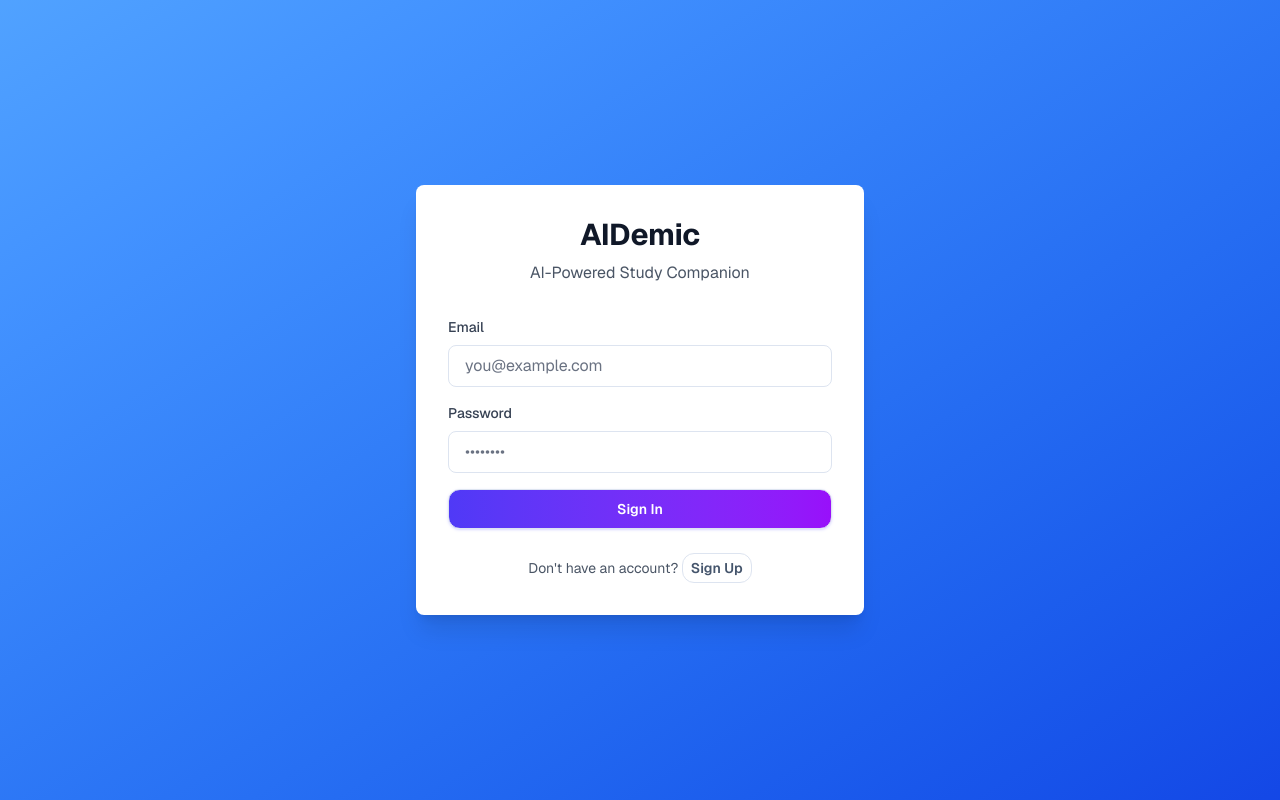
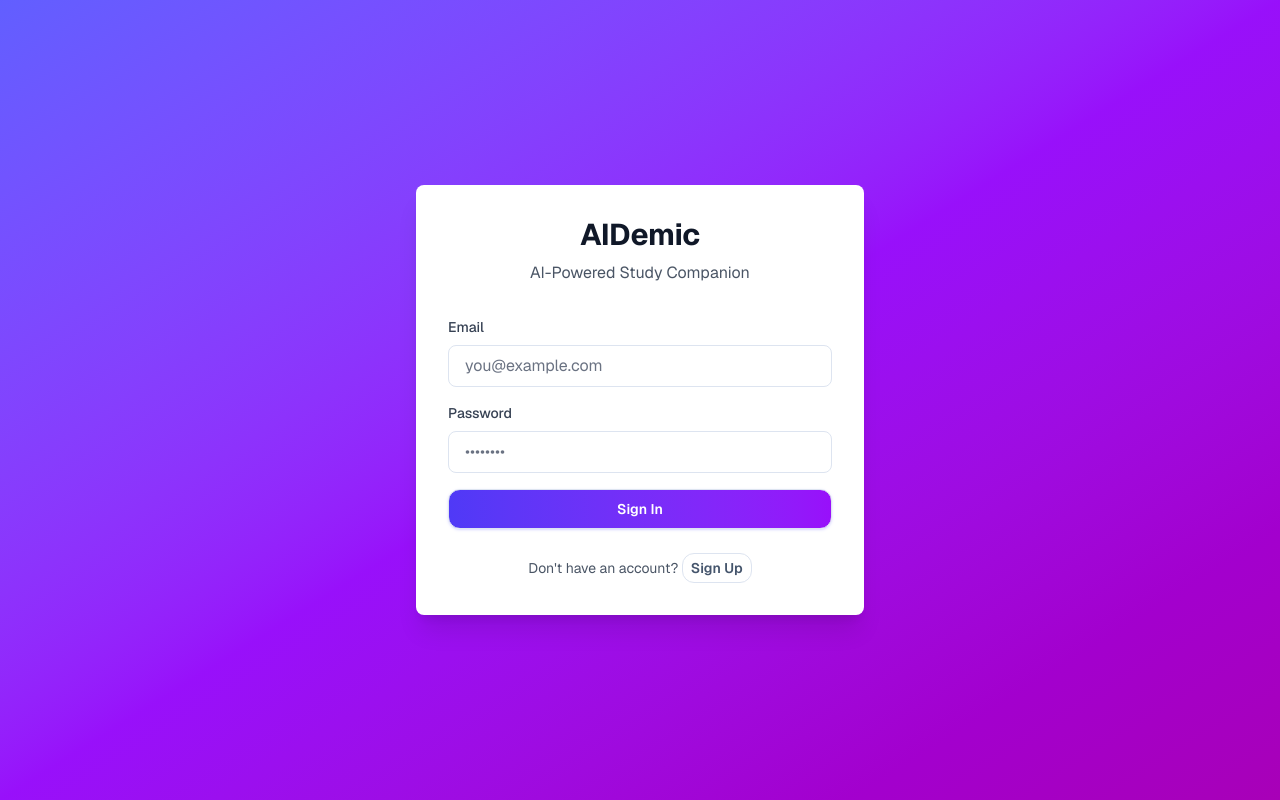
Before and after one commit to sricharanponna777/aidemic, a Next.js app: page /login in a window 1280 px wide. Built offline with nearby package versions, Linux system fonts and the light colour scheme; no server answers.

Commit message:
BG of login screen is aligned to app

```diff
--- a/src/app/login/page.tsx
+++ b/src/app/login/page.tsx
@@ -102,7 +102,7 @@ export default function LoginPage() {
   };
 
   return (
-    <div className="min-h-screen bg-linear-to-br from-blue-400 to-blue-700 dark:from-blue-600 dark:to-blue-950 flex items-center justify-center p-4">
+    <div className="min-h-screen bg-linear-to-br from-indigo-500 via-purple-600 to-fuchsia-700 dark:from-indigo-950 dark:via-purple-950 dark:to-fuchsia-950 flex items-center justify-center p-4">
       <div className="w-full max-w-md bg-white dark:bg-gray-800 rounded-lg shadow-xl p-8">
         <h1 className="text-3xl font-bold text-center mb-2 text-gray-900 dark:text-gray-100">AIDemic</h1>
         <p className="text-center text-gray-600 dark:text-gray-400 mb-8">
```
